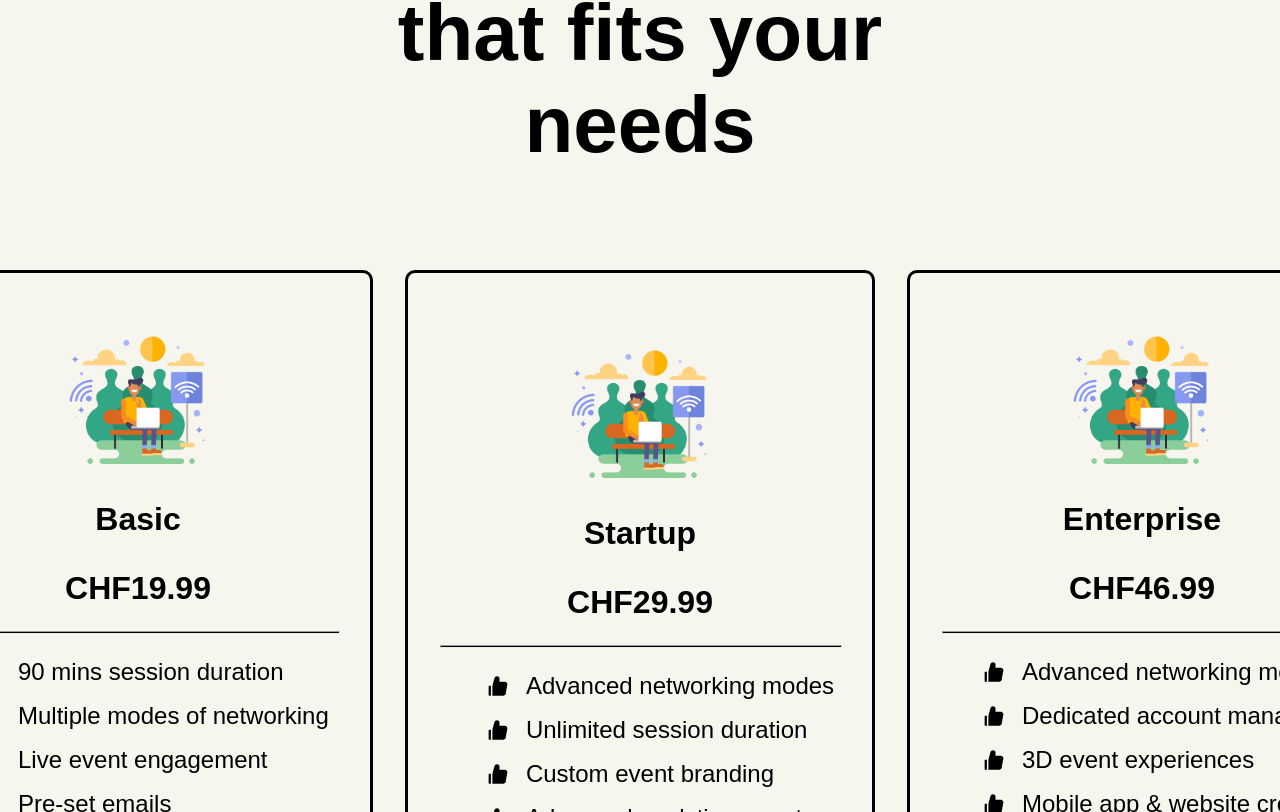
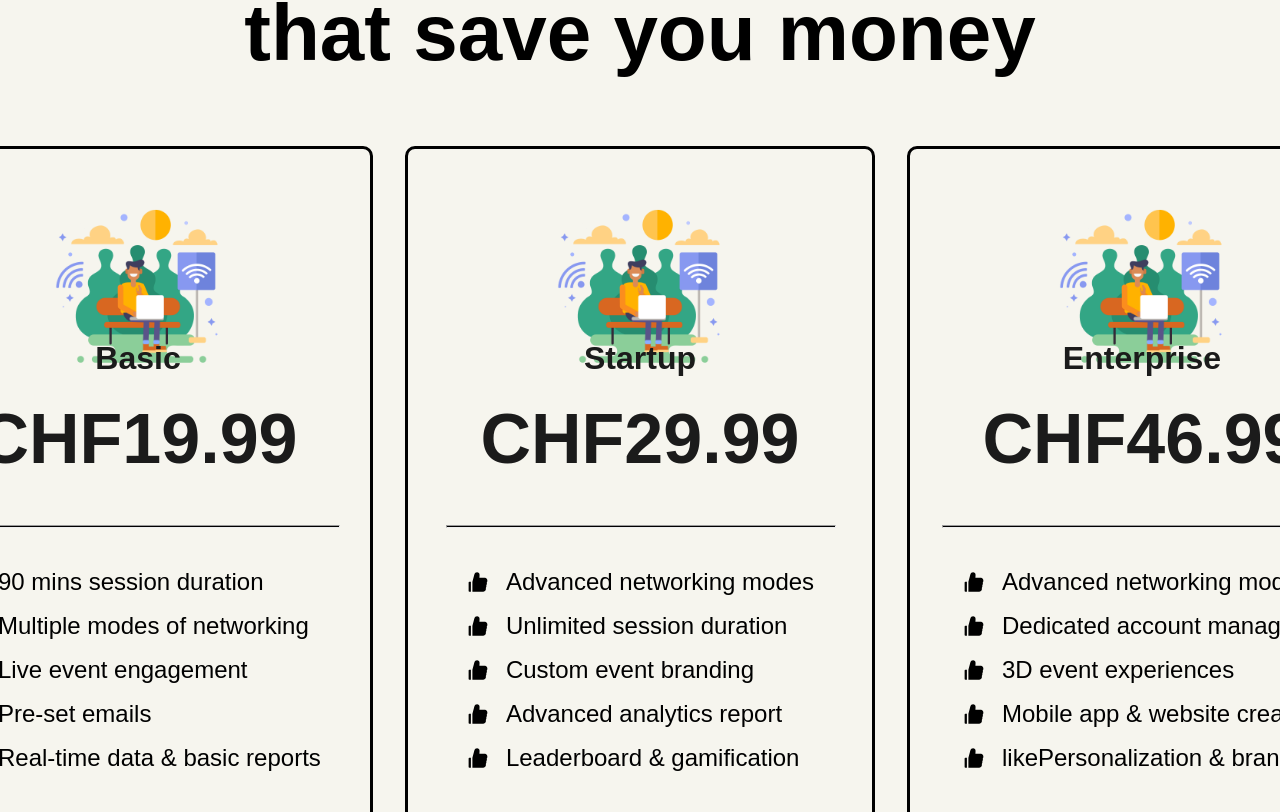
Before and after one commit to Yamil-Pedroso/uiux-showcase, a React (Vite) app in the folder startup-agency/: page / in a window 1280 px wide. Shown: the part 6128-6940 px from the top of the page. Built offline with nearby package versions, Linux system fonts and the light colour scheme.

Commit message:
Plan Price Comp done

```diff
--- a/startup-agency/src/components/pricing-plans/PricePlans.tsx
+++ b/startup-agency/src/components/pricing-plans/PricePlans.tsx
@@ -1,4 +1,10 @@
-import { PricingPlansContainer, PlansWrapper, PlansCard } from "./styles";
+import {
+  PricingPlansContainer,
+  PlansWrapper,
+  PlansCard,
+  Content,
+  ResultContent,
+} from "./styles";
 import { pricePlans } from "../../types/Types";
 import { AiFillLike } from "react-icons/ai";
 import Button from "../common/buttons/Button";
@@ -10,20 +16,24 @@ interface PricePlansProps {
 const PricePlans: React.FC<PricePlansProps> = ({ id }) => {
   return (
     <PricingPlansContainer id={id}>
-      <h2>Choose the plan that fits your needs</h2>
+      <h2>Simple pricing plans that save you money</h2>
       <PlansWrapper>
         {pricePlans.map((plan, idx) => {
           return (
             <PlansCard key={idx}>
+              <Content>
                 <img src={plan.src} alt={plan.alt} />
-              <h3>{plan.title}</h3>
-              <h3>CHF{plan.price}</h3>
-
-              <hr style={{
+                <h3 className="title">{plan.title}</h3>
+                <h3 className="price">CHF{plan.price}</h3>
+              </Content>
+              <ResultContent>
+                <hr
+                  style={{
                     width: "100%",
                     height: "1px",
                     backgroundColor: "#000",
-                 }} />
+                  }}
+                />
                 <ul>
                   {plan.result?.map((result, idx) => {
                     return (
@@ -34,6 +44,7 @@ const PricePlans: React.FC<PricePlansProps> = ({ id }) => {
                     );
                   })}
                 </ul>
+              </ResultContent>
 
               <Button className="btn-plan" style={{ width: "100%" }}>
                 Choose Plan
--- a/startup-agency/src/components/pricing-plans/styles.ts
+++ b/startup-agency/src/components/pricing-plans/styles.ts
@@ -9,7 +9,7 @@ export const PricingPlansContainer = styled.div`
   h2 {
     font-size: 5rem;
     font-weight: bold;
-    width: 50%;
+    width: 50rem;
     text-align: center;
   }
 `;
@@ -29,28 +29,37 @@ export const PlansCard = styled.div`
   padding: 2rem;
   border: 3px solid #000;
   border-radius: 10px;
-  margin: 2rem 0;
+
   transition: background-color 0.3s ease;
 
   img {
-    width: 10rem;
-    height: 10rem;
+    width: 12rem;
+    height: 12rem;
   }
 
-  h3 {
+  .title {
     font-size: 2rem;
-    margin: 1rem 0;
+    margin: -3rem 0;
+    color: #1b1b1b;
+  }
+
+  .price {
+    font-size: 4.375rem;
+    font-weight: bold;
+    color: #1b1b1b;
   }
 
   ul {
+    width: 100%;
     display: flex;
     flex-direction: column;
     gap: 1rem;
     list-style: none;
-    margin: 1rem 0;
+    margin-top: 2rem;
 
     li {
       display: flex;
+
       gap: 1rem;
       align-items: center;
       font-size: 1.5rem;
@@ -67,9 +76,24 @@ export const PlansCard = styled.div`
     font-weight: bold;
 
     &:hover {
-            background-color: ${props => props.theme.colors.bgOrange};
+      background-color: ${(props) => props.theme.colors.bgOrange};
       color: #f6f5ee;
-            border: 3px solid ${props => props.theme.colors.bgOrange};
+      border: 3px solid ${(props) => props.theme.colors.bgOrange};
     }
   }
 `;
+
+export const ResultContent = styled.div`
+  display: flex;
+  flex-direction: column;
+  align-items: center;
+
+  margin-top: -2rem;
+`;
+
+export const Content = styled.div`
+  display: flex;
+  flex-direction: column;
+  align-items: center;
+
+`;
```
Lines whose indentation alone changed are shown as unchanged.
